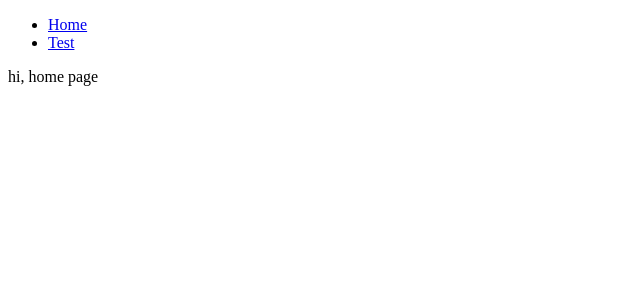
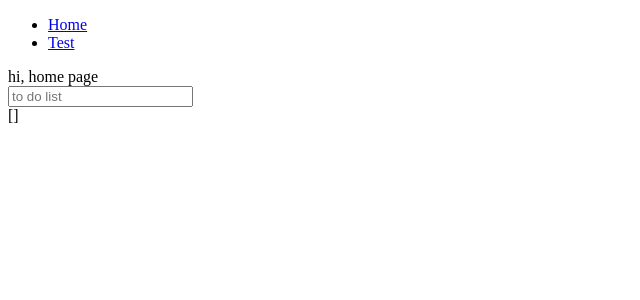
Before and after one commit to barlowa/todo-list, a React (Create React App) app: page / in a window 1280 px wide. Shown: the top 300 px of the page, without its empty margins (0-640 px from the left). Built offline with nearby package versions, Linux system fonts and the light colour scheme; no server answers.

Commit message:
implimented basic todo list
todoform component takes in the input  and stores in todolist component

```diff
--- a/package.json
+++ b/package.json
@@ -10,7 +10,8 @@
     "react-router-dom": "^4.3.1",
     "react-scripts": "1.1.4",
     "redux": "^4.0.0",
-    "redux-thunk": "^2.3.0"
+    "redux-thunk": "^2.3.0",
+    "shortid": "^2.2.13"
   },
   "scripts": {
     "start": "react-scripts start",
--- a/src/components/testComponent.js
+++ b/src/components/testComponent.js
@@ -8,7 +8,6 @@ class TestComponent extends React.Component {
 
   componentDidMount(){
     this.props.testAction()
-
   }
 
   render (){
--- /dev/null
+++ b/src/components/todoForm.js
@@ -0,0 +1,44 @@
+import React from 'react'
+import shortid from 'shortid'
+
+class TodoForm extends React.Component {
+
+  state = {
+    text : '',
+  }
+
+  handleChange = (event) => {
+    this.setState({
+      [event.target.name] : event.target.value
+    })
+  }
+
+  handleSubmit = (event) => {
+    event.preventDefault();
+
+    this.props.onSubmit({
+      id: shortid.generate(),
+      complete: false,
+      text: this.state.text
+    })
+  }
+
+  render (){
+    return(
+      <div>
+        <form onSubmit={this.handleSubmit}>
+          <input
+            name='text'
+            value={this.state.text}
+            onChange={this.handleChange}
+            placeholder={'to do list'}
+          />
+        </form>
+      </div>
+    )//return
+  }//render
+}//component
+
+
+
+export default TodoForm
--- /dev/null
+++ b/src/components/todoList.js
@@ -0,0 +1,31 @@
+import React from 'react'
+import TodoForm from '../components/todoForm'
+
+class TodoList extends React.Component {
+
+  state = {
+    todos : []
+  }
+
+  addTodo = (todo) =>{
+    this.setState({
+      todos: [todo, ...this.state.todos]
+    })
+
+  }
+
+  render (){
+    return(
+      <div>
+        <TodoForm
+          onSubmit={this.addTodo}
+        />
+        {JSON.stringify(this.state.todos)}
+      </div>
+    );//return
+  }//render
+}//component
+
+
+
+export default TodoList
--- a/src/pages/Home.js
+++ b/src/pages/Home.js
@@ -1,16 +1,16 @@
 import React from 'react';
 import { connect } from 'react-redux';
 import { testAction } from '../actions/globalActions'
+import TodoList from '../components/todoList'
 
 
 class Home extends React.Component{
-  componentDidMount(){
-    this.props.testAction()
-  }
+
   render(){
     return (
       <div>
         hi, home page
+        <TodoList />
       </div>
     );//return
   }//render
```
Also changed, not shown: 1 other file (tests, documents, lock files or other folders).
